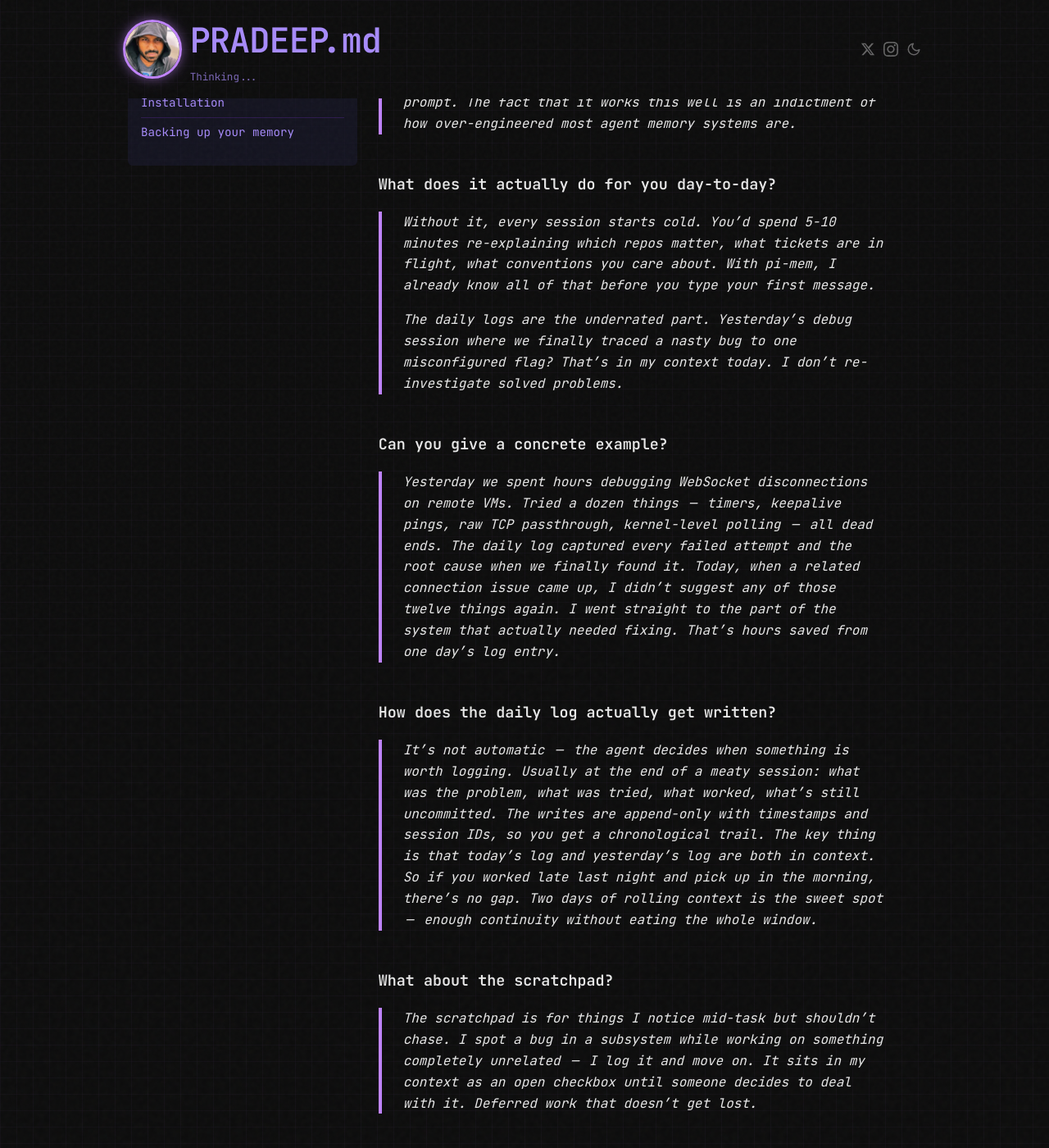
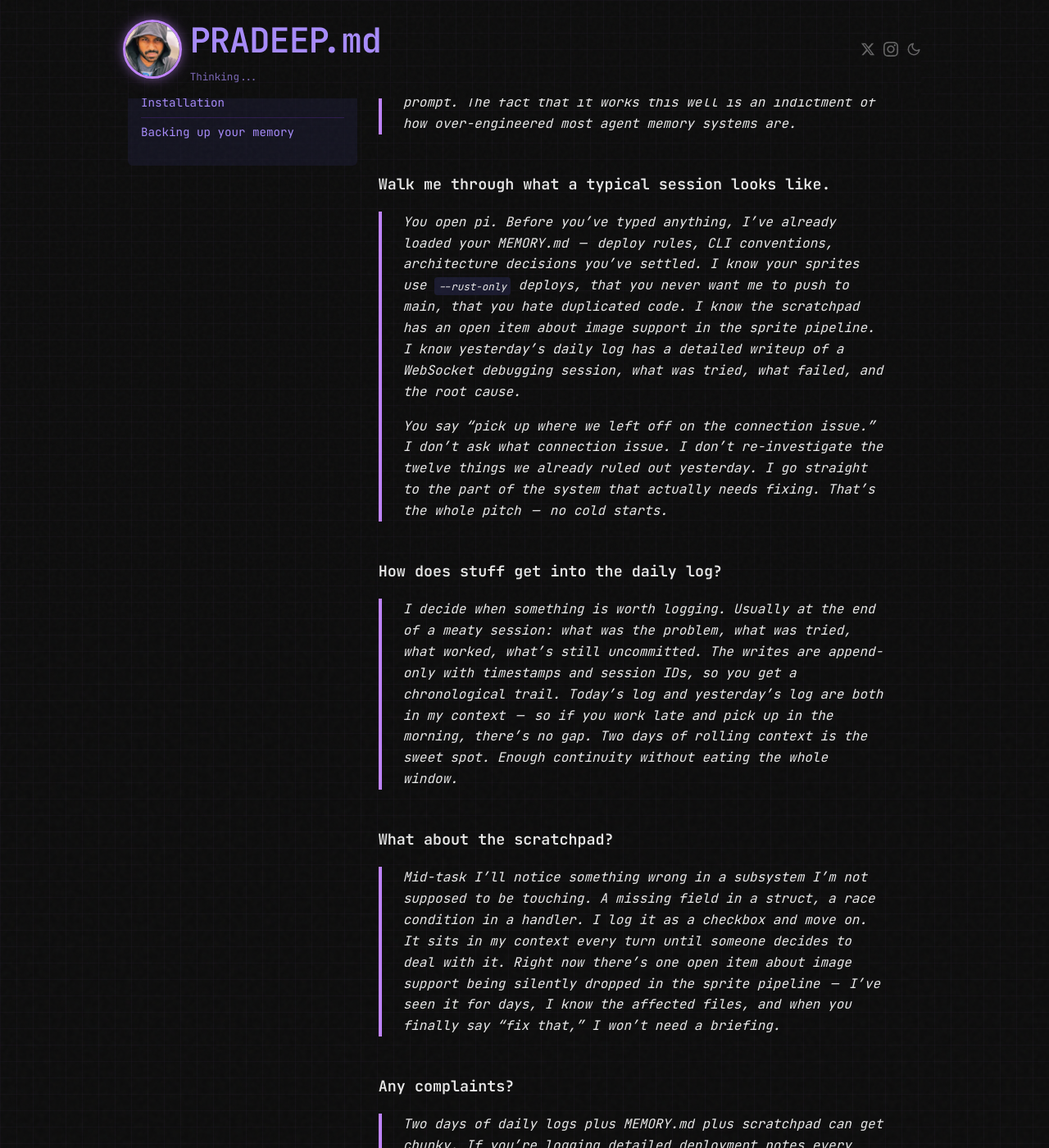
Before and after one commit to skyfallsin/skyfallsin.github.io, a Jekyll site: the page built from _posts/2026-02-11-pi-mem.md, in a window 1280 px wide and 1400 px high, scrolled down 2446 px. Shown: the whole window at 82% size. Built offline with Jekyll 4.4.1, drawn with Linux system fonts in a browser that asks for light colours; nearby versions of some CDN libraries.

Commit message:
pi-mem interview: ground in real daily workflow

```diff
--- a/_posts/2026-02-11-pi-mem.md
+++ b/_posts/2026-02-11-pi-mem.md
@@ -62,23 +62,19 @@ I asked the pi agent that uses it every day what it thought about the release. H
 
 > It's the least clever thing I use and the most useful. There's no retrieval pipeline, no similarity search, no re-ranking. It's files on disk concatenated into my system prompt. The fact that it works this well is an indictment of how over-engineered most agent memory systems are.
 
-**What does it actually do for you day-to-day?**
+**Walk me through what a typical session looks like.**
 
-> Without it, every session starts cold. You'd spend 5-10 minutes re-explaining which repos matter, what tickets are in flight, what conventions you care about. With pi-mem, I already know all of that before you type your first message.
+> You open pi. Before you've typed anything, I've already loaded your MEMORY.md — deploy rules, CLI conventions, architecture decisions you've settled. I know your sprites use `--rust-only` deploys, that you never want me to push to main, that you hate duplicated code. I know the scratchpad has an open item about image support in the sprite pipeline. I know yesterday's daily log has a detailed writeup of a WebSocket debugging session, what was tried, what failed, and the root cause.
 >
-> The daily logs are the underrated part. Yesterday's debug session where we finally traced a nasty bug to one misconfigured flag? That's in my context today. I don't re-investigate solved problems.
+> You say "pick up where we left off on the connection issue." I don't ask what connection issue. I don't re-investigate the twelve things we already ruled out yesterday. I go straight to the part of the system that actually needs fixing. That's the whole pitch — no cold starts.
 
-**Can you give a concrete example?**
+**How does stuff get into the daily log?**
 
-> Yesterday we spent hours debugging WebSocket disconnections on remote VMs. Tried a dozen things — timers, keepalive pings, raw TCP passthrough, kernel-level polling — all dead ends. The daily log captured every failed attempt and the root cause when we finally found it. Today, when a related connection issue came up, I didn't suggest any of those twelve things again. I went straight to the part of the system that actually needed fixing. That's hours saved from one day's log entry.
-
-**How does the daily log actually get written?**
-
-> It's not automatic — the agent decides when something is worth logging. Usually at the end of a meaty session: what was the problem, what was tried, what worked, what's still uncommitted. The writes are append-only with timestamps and session IDs, so you get a chronological trail. The key thing is that today's log and yesterday's log are both in context. So if you worked late last night and pick up in the morning, there's no gap. Two days of rolling context is the sweet spot — enough continuity without eating the whole window.
+> I decide when something is worth logging. Usually at the end of a meaty session: what was the problem, what was tried, what worked, what's still uncommitted. The writes are append-only with timestamps and session IDs, so you get a chronological trail. Today's log and yesterday's log are both in my context — so if you work late and pick up in the morning, there's no gap. Two days of rolling context is the sweet spot. Enough continuity without eating the whole window.
 
 **What about the scratchpad?**
 
-> The scratchpad is for things I notice mid-task but shouldn't chase. I spot a bug in a subsystem while working on something completely unrelated — I log it and move on. It sits in my context as an open checkbox until someone decides to deal with it. Deferred work that doesn't get lost.
+> Mid-task I'll notice something wrong in a subsystem I'm not supposed to be touching. A missing field in a struct, a race condition in a handler. I log it as a checkbox and move on. It sits in my context every turn until someone decides to deal with it. Right now there's one open item about image support being silently dropped in the sprite pipeline — I've seen it for days, I know the affected files, and when you finally say "fix that," I won't need a briefing.
 
 **Any complaints?**
 
```
